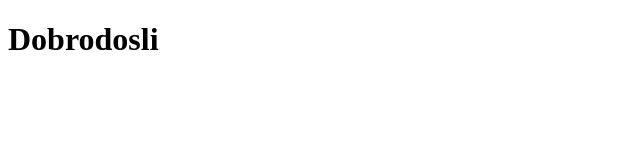
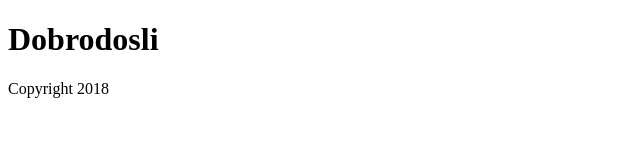
Before and after one commit to VladaPac/git_vezba, a plain HTML site: page index.html in a window 1280 px wide. Shown: the whole page, without its empty margins (0-640 px from the left). Drawn offline with Linux system fonts and the light colour scheme.

Commit message:
Dodan develop footer.

```diff
--- a/index.html
+++ b/index.html
@@ -9,5 +9,9 @@
 		<h1>Dobrodosli</h1>
 	</header>
 
+	<footer>
+		Copyright 2018
+	</footer>
+
 </body>
 </html>
```
